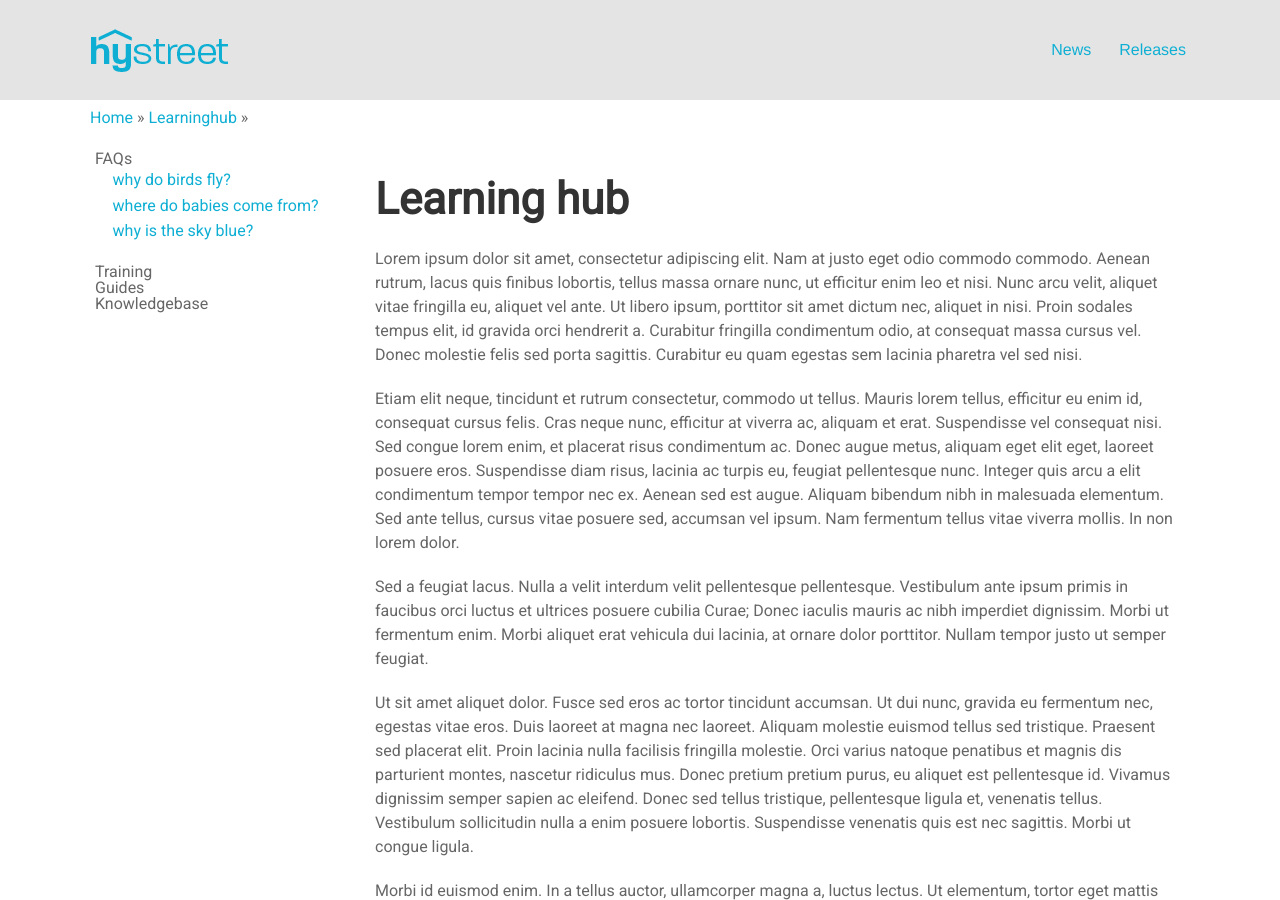
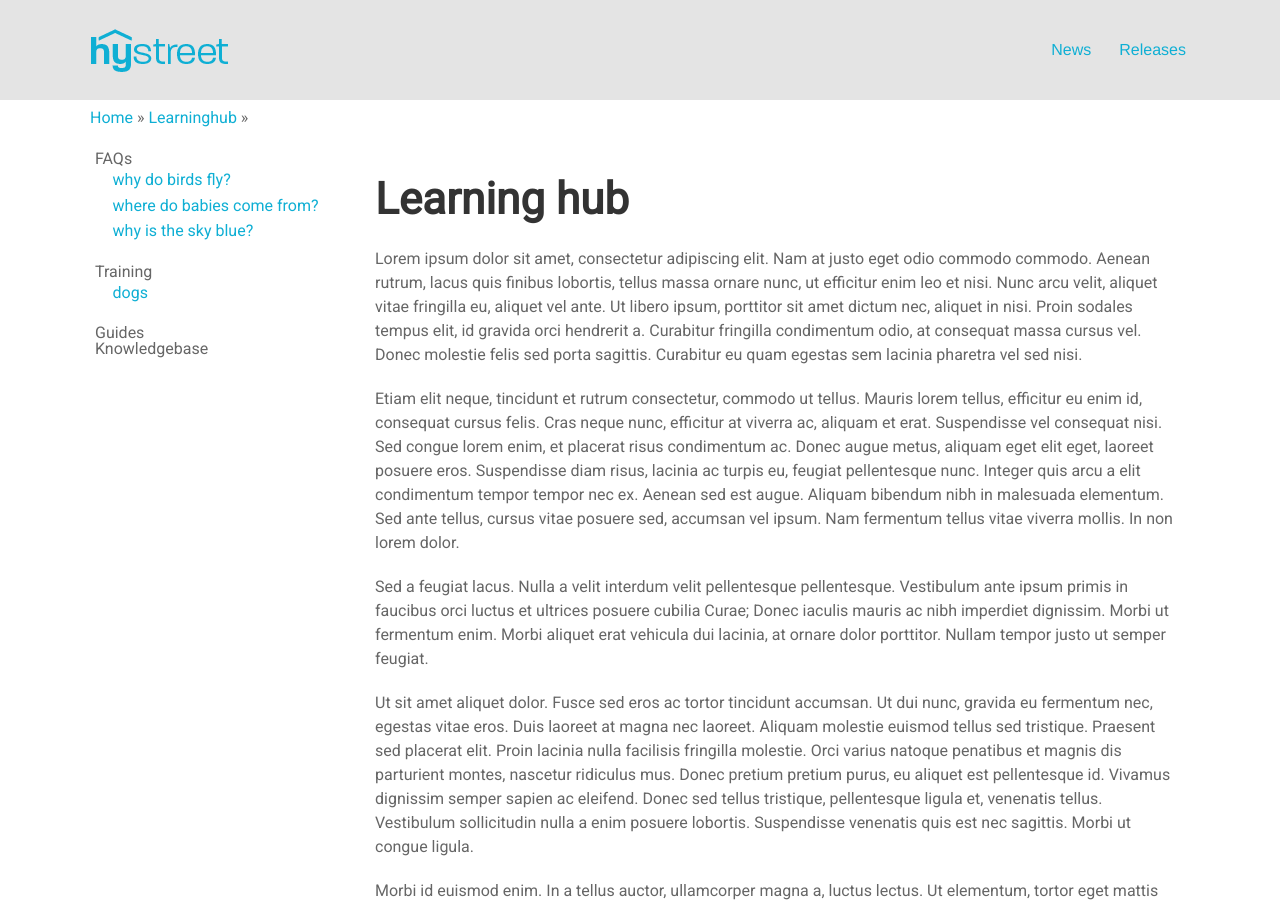
Before and after one commit to josh-brough/learninghub, a Jekyll site: the page built from index.html, in a window 1280 px wide and 900 px high. Built offline with Jekyll 4.4.1, drawn with Linux system fonts in a browser that asks for light colours; some web fonts are replaced; a script that is not in the unit is left out.

Commit message:
adding dogs to menu

```diff
--- a/_data/side.yml
+++ b/_data/side.yml
@@ -9,6 +9,9 @@
       path: sky/
 - name: Training
   section_id: training
+  children:
+    - name: dogs
+      path: dogs/
 - name: Guides
   section_id: guides
 - name: Knowledgebase
```
